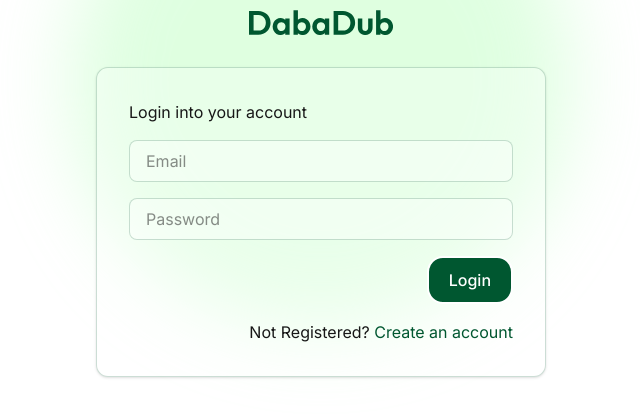
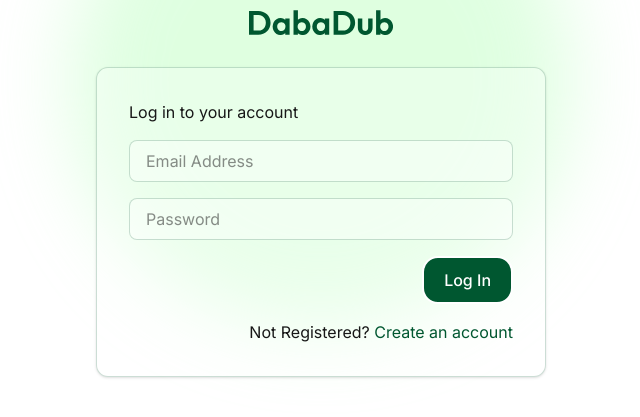
Before and after one commit to gonzalogomez23/dabadub-frontend, a Next.js app: page /login in a window 1280 px wide. Shown: the part 241-658 px from the top of the page, without its empty margins (319-959 px from the left). Built offline with nearby package versions, Linux system fonts and the light colour scheme; a web font is replaced by a local one.

Commit message:
feat: Replace LoginForm and SignupForm with a unified AuthForm component, enhancing user experience with improved error handling and navigation links

```diff
--- /dev/null
+++ b/app/(public)/(auth)/AuthForm.tsx
@@ -0,0 +1,105 @@
+'use client'
+import PrimaryButton from "@/app/components/PrimaryButton"
+import Link from "next/link"
+import { useState } from "react"
+import { useRouter } from "next/navigation"
+import { signup, login } from "@/lib/auth"
+import FormInput from "@/app/components/FormImput"
+
+type FormErrors = Record<string, string[]>;
+
+const AuthForm = ({ isSignup = false }) => {
+    const router = useRouter()
+    const [formData, setFormData] = useState({
+      name: '',
+      email: '',
+      password: '',
+      password_confirmation: ''
+    })
+    const [errors, setErrors] = useState<FormErrors | null>(null);
+    const [loading, setLoading] = useState(false);
+
+    const handleChange = (e: React.ChangeEvent<HTMLInputElement>) => {
+        setFormData(prev => ({
+        ...prev,
+        [e.target.name]: e.target.value,
+        }))
+    }
+
+  const handleSubmit = async (e: React.FormEvent) => {
+    e.preventDefault()
+    setLoading(true)
+    try {
+        isSignup
+          ? await signup(formData)
+          : await login({ email: formData.email, password: formData.password })
+        router.push('/posts');
+    }catch (err: unknown) {
+      console.error(err);
+      if (err && typeof err === 'object' && !Array.isArray(err)) {
+          setErrors(err as FormErrors);
+      } else if (err instanceof Error) {
+          setErrors({ general: [err.message] });
+      } else {
+          setErrors({ general: ['An unexpected error occurred.'] });
+      }
+    } finally {
+      setLoading(false);
+    }
+  }
+
+
+
+  return (
+    <form
+      className="flex flex-col gap-4 w-full"
+      onSubmit={handleSubmit}
+      noValidate
+    >
+      {isSignup && (
+        <FormInput
+          type="text"
+          name="name"
+          placeholder="Full Name"
+          value={formData.name}
+          onChange={handleChange}
+          error={errors?.name?.[0] ?? null}
+        />
+      )}
+      <FormInput
+        type="email"
+        name="email"
+        placeholder="Email Address"
+        value={formData.email}
+        onChange={handleChange}
+        error={errors?.email?.[0] ?? null}
+      />
+      <FormInput
+        type="password"
+        name="password"
+        placeholder="Password"
+        value={formData.password}
+        onChange={handleChange}
+        error={errors?.password?.[0] ?? null}
+      />
+      {isSignup && (
+        <FormInput
+          type="password"
+          name="password_confirmation"
+          placeholder="Confirm Password"
+          value={formData.password_confirmation}
+          onChange={handleChange}
+        />
+      )}
+
+      <PrimaryButton className={`ms-auto ${loading && 'cursor-default opacity-50'}`} type="submit" disabled={loading}>
+          {isSignup ? 'Sign Up' : 'Log In'}
+      </PrimaryButton>
+      {errors?.general && (
+        <p className="text-sm text-red-500">{errors.general[0]}</p>
+      )}
+    </form>
+  )
+}
+
+export default AuthForm
--- a/app/(public)/(auth)/login/page.tsx
+++ b/app/(public)/(auth)/login/page.tsx
@@ -1,8 +1,17 @@
-import LoginForm from './LoginForm'
+import AuthForm from '@/app/(public)/(auth)/AuthForm'
+import Link from 'next/link'
 
 const LoginPage = () => {
   return (
-        <LoginForm />
+    <div
+      className="max-w-full flex flex-col items-start bg-white/30 border border-border1 shadow-sm rounded-xl gap-4 py-6 px-4 lg:p-8"
+    >
+        <h1 className="title">Log in to your account</h1>
+        <AuthForm />
+        <p className="w-full text-end">
+          Not Registered? <Link href="/signup" className="text-primary hover:underline">Create an account</Link>
+        </p>
+    </div>
   )
 }
 
--- a/app/(public)/(auth)/signup/page.tsx
+++ b/app/(public)/(auth)/signup/page.tsx
@@ -1,8 +1,17 @@
-import SignupForm from './SignUpForm'
+import AuthForm from '@/app/(public)/(auth)/AuthForm'
+import Link from 'next/link'
 
 const SignUpPage = () => {
   return (
-    <SignupForm />
+    <div
+      className="max-w-full flex flex-col items-start bg-white/30 border border-border1 shadow-sm rounded-xl gap-4 py-6 px-4 lg:p-8"
+    >
+        <h1 className="title">Create your account</h1>
+        <AuthForm isSignup />
+        <p className="w-full text-end">
+          Already Registered? <Link href="/login" className="text-primary hover:underline">Sign in</Link>
+        </p>
+    </div>
   )
 }
 
--- a/utils/flattenLaravelErrors.ts
+++ /dev/null
@@ -1,19 +0,0 @@
-export const flattenErrors = (errorsObj: Record<string, string[]>): Record<string, string> => {
-    if (!errorsObj || typeof errorsObj !== "object") return {};
-    const flatErrors: Record<string, string> = {};
-    for (const [key, value] of Object.entries(errorsObj)) {
-        flatErrors[key] = value[0]; // toma solo el primer error de cada campo
-    }
-    return flatErrors;
-};
-
-// Custom error class to handle API errors with flat errors
-export class APIError extends Error {
-    flatErrors: Record<string, string>;
-
-    constructor(message: string, flatErrors: Record<string, string> = {}) {
-        super(message);
-        this.name = "APIError";
-        this.flatErrors = flatErrors;
-    }
-}
```
Also changed, not shown: lib/auth.ts (+0 -7 lines).
